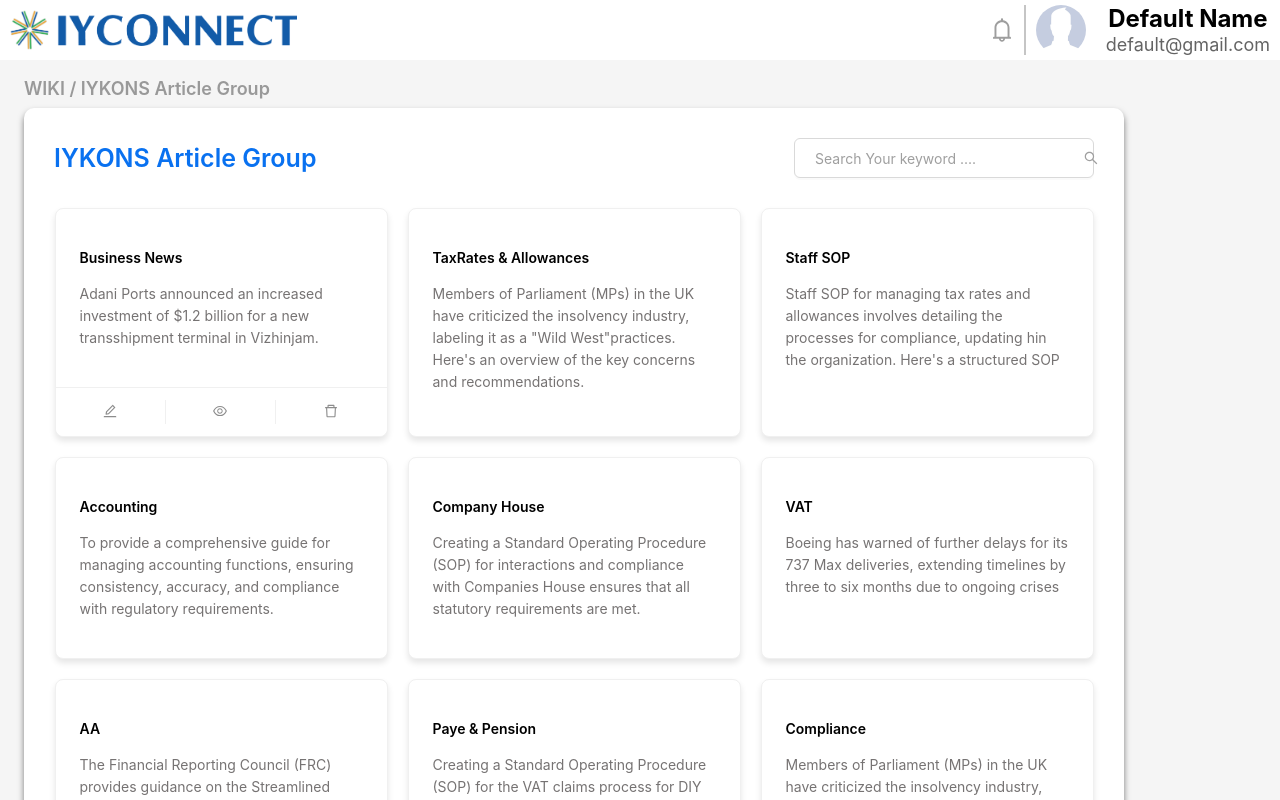
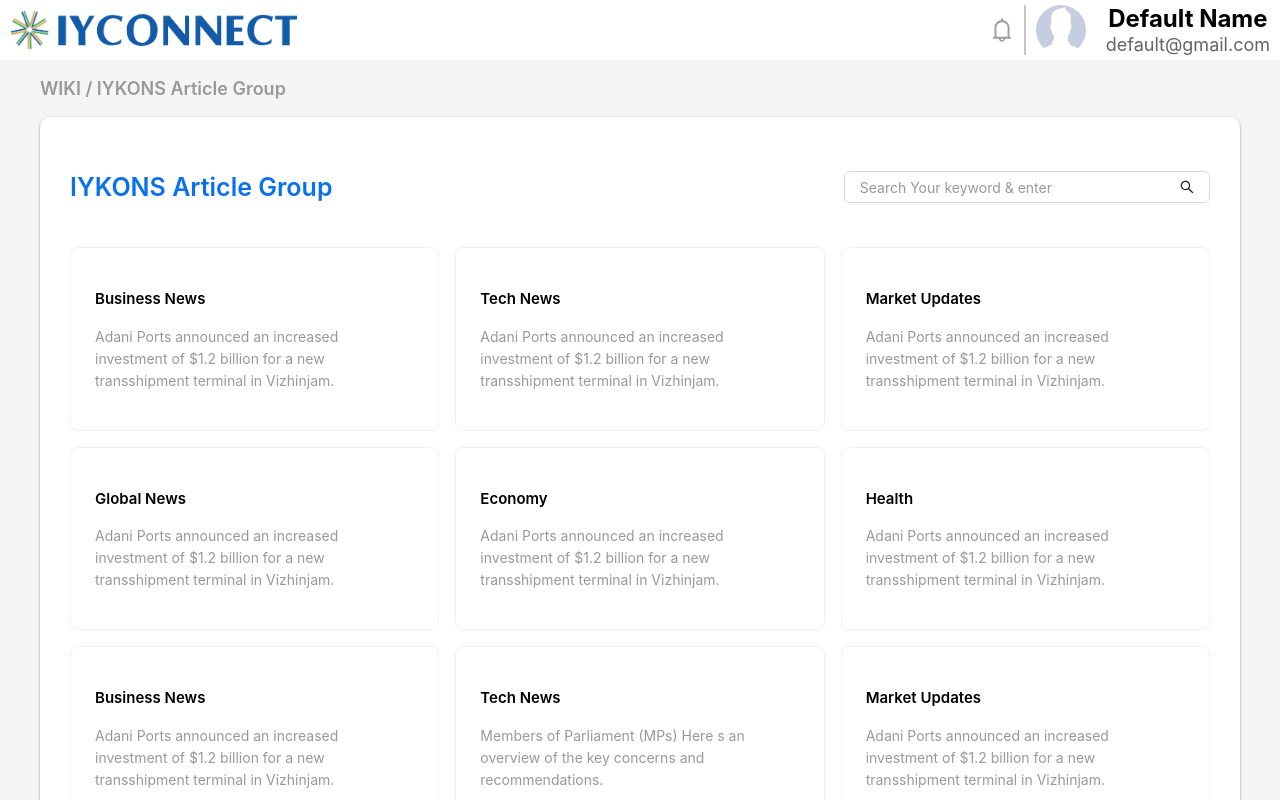
Before and after one commit to YasinduWeerakkody/wikipages, a React (Create React App) app: page /WIKI/IYKONSArticleGroup in a window 1280 px wide. Shown: the top 800 px of the page. Built offline with nearby package versions, Linux system fonts and the light colour scheme.

Commit message:
articl&groups changes

```diff
--- a/package.json
+++ b/package.json
@@ -11,7 +11,7 @@
     "@types/node": "^16.18.104",
     "@types/react": "^18.3.3",
     "@types/react-dom": "^18.3.0",
-    "antd": "^5.20.0",
+    "antd": "^5.20.1",
     "react": "^18.3.1",
     "react-dom": "^18.3.1",
     "react-router-dom": "^6.26.0",
--- a/src/Pages/Articles/Article.css
+++ b/src/Pages/Articles/Article.css
@@ -0,0 +1,60 @@
+/* Responsive Adjustments */
+
+  @media (max-width: 768px) {
+      .back-header {
+        flex-direction: column;
+        align-items: flex-start;
+      }
+
+      .search {
+        margin-left: 0;
+        margin-top: 16px;
+        width: 100%;
+      }
+
+      .Backs {
+        margin-bottom: 16px;
+      }
+    }
+
+/* Card paragraph styles */
+  .par{
+    color: #000000;
+    font-weight: 600;
+    font-size: 15px;
+    text-align: left;
+  }
+  .parOne{
+    text-align: left;
+    color: #999;
+  }
+
+  /* Main Topic - Wiki / Iykons Article */
+  .pu{
+      color: #999;
+      font-weight: 600;
+      font-size: large;
+      text-align: left;
+
+  }
+  /* topic - IYKONS Articles */
+  .Backs{
+    font-weight: 600;
+    color: #0971f0;
+    font-size: 25px;
+  }
+
+    /* Recent Articles Section Styles */
+    .recent{
+    background: #fff;
+    padding: 30px;
+    box-shadow: 0 1px 3px rgba(0, 0, 0, 0.379);
+    border-radius: 10px;
+    }
+
+
+    /* Recent Search buttom Section Styles */
+  .searchsize{
+    margin-right: 15vh;
+    color: #999;
+  }
--- a/src/Pages/Articles/Article.tsx
+++ b/src/Pages/Articles/Article.tsx
@@ -1,82 +1,89 @@
-import React from "react";
-import '../../components/Css/Article_01.css'
+import React, { useState } from "react";
+import '../Articles/Article.css';
 import { SearchOutlined } from "@ant-design/icons";
-import { Button, Layout, Card, Pagination, Row, Col } from "antd";
+import { Button, Layout, Card, Row, Col, Pagination } from "antd";
 import Navbar from "../../components/Navbar/Navbar";
-// import Sidemenu from "./Sidemenu";
-import { EditOutlined, DeleteOutlined, EyeOutlined } from "@ant-design/icons";
 
 
+const { Content } = Layout;
 
-const { Sider, Content } = Layout;
-
-// Define the structure of the data
 interface NewsCard {
   title: string;
   content: string;
 }
 
-// Sample data array
+//Sample data ---------------------------
 const newsCards: NewsCard[] = [
     {  title: "Business News", content: "Adani Ports announced an increased investment of $1.2 billion for a new transshipment terminal in Vizhinjam." },
-    {  title: "Tech News", content: "Members of Parliament (MPs)  Here s an overview of the key concerns and recommendations." },
+    {  title: "Tech News", content: "Adani Ports announced an increased investment of $1.2 billion for a new transshipment terminal in Vizhinjam." },
     {  title: "Market Updates", content: "Adani Ports announced an increased investment of $1.2 billion for a new transshipment terminal in Vizhinjam." },
     {  title: "Global News", content: "Adani Ports announced an increased investment of $1.2 billion for a new transshipment terminal in Vizhinjam." },
     {  title: "Economy", content: "Adani Ports announced an increased investment of $1.2 billion for a new transshipment terminal in Vizhinjam." },
     {  title: "Health", content: "Adani Ports announced an increased investment of $1.2 billion for a new transshipment terminal in Vizhinjam." },
+    {  title: "Business News", content: "Adani Ports announced an increased investment of $1.2 billion for a new transshipment terminal in Vizhinjam." },
+    {  title: "Tech News", content: "Members of Parliament (MPs)  Here s an overview of the key concerns and recommendations." },
+    {  title: "Market Updates", content: "Adani Ports announced an increased investment of $1.2 billion for a new transshipment terminal in Vizhinjam." },
+    {  title: "Business News", content: "Adani Ports announced an increased investment of $1.2 billion for a new transshipment terminal in Vizhinjam." },
+    {  title: "Tech News", content: "Members of Parliament (MPs)  Here s an overview of the key concerns and recommendations." },
+    {  title: "Market Updates", content: "Adani Ports announced an increased investment of $1.2 billion for a new transshipment terminal in Vizhinjam." },
+    {  title: "Business News", content: "Adani Ports announced an increased investment of $1.2 billion for a new transshipment terminal in Vizhinjam." },
+    {  title: "Tech News", content: "Members of Parliament (MPs)  Here s an overview of the key concerns and recommendations." },
+    {  title: "Market Updates", content: "Adani Ports announced an increased investment of $1.2 billion for a new transshipment terminal in Vizhinjam." },
+    {  title: "Business News", content: "Adani Ports announced an increased investment of $1.2 billion for a new transshipment terminal in Vizhinjam." },
+    {  title: "Tech News", content: "Members of Parliament (MPs)  Here s an overview of the key concerns and recommendations." },
+    {  title: "Market Updates", content: "Adani Ports announced an increased investment of $1.2 billion for a new transshipment terminal in Vizhinjam." },
+    {  title: "Business News", content: "Adani Ports announced an increased investment of $1.2 billion for a new transshipment terminal in Vizhinjam." },
+    {  title: "Tech News", content: "Members of Parliament (MPs)  Here s an overview of the key concerns and recommendations." },
+    {  title: "Market Updates", content: "Adani Ports announced an increased investment of $1.2 billion for a new transshipment terminal in Vizhinjam." },
+    {  title: "Business News", content: "Adani Ports announced an increased investment of $1.2 billion for a new transshipment terminal in Vizhinjam." },
+    {  title: "Tech News", content: "Members of Parliament (MPs)  Here s an overview of the key concerns and recommendations." },
+    {  title: "Market Updates", content: "Adani Ports announced an increased investment of $1.2 billion for a new transshipment terminal in Vizhinjam." },
+];
 
-  ];
-// Handle preview, edit, and delete actions
-const handlePreview = (index: number) => {
-  console.log(`Previewing item at index ${index}`);
+const Article: React.FC = () => {
+  const [currentPage, setCurrentPage] = useState(1);
+  const pageSize = 9;
+
+  // Calculate the index range for the current page
+  const startIndex = (currentPage - 1) * pageSize;
+  const endIndex = startIndex + pageSize;
+
+  // Slice the newsCards array to only show the items for the current page
+  const currentCards = newsCards.slice(startIndex, endIndex);
+
+  const handlePageChange = (page: number) => {
+    setCurrentPage(page);
   };
 
-const handleEdit = (index: number) => {
-  console.log(`Editing item at index ${index}`);
-};
-
-const handleDelete = (index: number) => {
-  console.log(`Deleting item at index ${index}`);
-};
-
-const Article: React.FC = () => {
   return (
     <div>
-      {/* -----------header -----------------components */}
-      <Navbar/>
+      {/* top-navbar */}
+      <Navbar />
+      {/* top-navbar */}
 
-      {/* <Layout style={{ minHeight: "100vh" }}>
-        <Sider width={300} className="site-layout-background">
-
-          <Sidemenu/>
-        </Sider>*/}
       <Layout>
         <Content
           style={{
-              padding: "0 24px",
+            padding: "0 40px",
             minHeight: 280,
+            marginBottom: '30px',
           }}
         >
-            <p className="pu"
-            >
-              WIKI / IYKONS Article
-            </p>
-            <div className="artical">
+          <p className="pu">WIKI / IYKONS Article</p>
+
+          <div className="recent">
             <div
               className="back-header"
               style={{ display: "flex", alignItems: "center" }}
             >
-                <p className="Backs">
-                  IYKONS Articles
-                </p>
+              <p className="Backs">IYKONS Article</p>
               <div className="search" style={{ marginLeft: "auto" }}>
-                  <Button className="searchsize">
-                    Search Your keyword ....
+                <Button>
+                  <p className="searchsize">Search Your keyword & enter </p>
                   {<SearchOutlined className="searchbody" />}
                 </Button>
               </div>
             </div>
-              {/* cards */}
             <div
               className="cards"
               style={{
@@ -87,47 +94,35 @@ const Article: React.FC = () => {
                 marginTop: "20px",
               }}
             >
-                <div
-                  className="cardone"
-                  style={{ display: "flex", gap: "20px" }}
-                >
-
-{/* ---------------------------cards -----------------------------------*/}
-
-
               <Row gutter={[16, 16]}>
-      {newsCards.map((news,index) => (
+                {currentCards.map((news, index) => (
                   <Col key={index} xs={24} sm={12} md={8}>
-          <Card
-            className="card_effect"
-            actions={[
-              <EyeOutlined key="preview" onClick={() => handlePreview(index)} />,
-              <EditOutlined key="edit" onClick={() => handleEdit(index)} />,
-              <DeleteOutlined key="delete" onClick={() => handleDelete(index)} />
-            ]}
-          >
+                    <Card>
                       <span className="card_heading">
-              <p>{news.title}</p>
+                        <p className="par">{news.title}</p>
                       </span>
-            <p>{news.content}</p>
+                      <p className="parOne">{news.content}</p>
                     </Card>
                   </Col>
                 ))}
               </Row>
 
+              {/* Pagination component */}
+              <div>
+              <Pagination
+                current={currentPage}
+                pageSize={pageSize}
+                total={newsCards.length}
+                onChange={handlePageChange}
+                style={{ marginTop: '20px' }}
+              />
+              </div>
+              {/* Pagination component */}
 
-
-{/* ---------------------------cards End-----------------------------------*/}
-
-                </div>
-                <div>
-                  <Pagination size="small" total={50} />
-                </div>
             </div>
           </div>
         </Content>
       </Layout>
-      {/* </Layout>*/}
     </div>
   );
 };
--- a/src/Pages/ArticlesGroup/ArticleGroup.css
+++ b/src/Pages/ArticlesGroup/ArticleGroup.css
@@ -0,0 +1,60 @@
+/* Responsive Adjustments */
+
+@media (max-width: 768px) {
+    .back-header {
+      flex-direction: column;
+      align-items: flex-start;
+    }
+
+    .search {
+      margin-left: 0;
+      margin-top: 16px;
+      width: 100%;
+    }
+
+    .Backs {
+      margin-bottom: 16px;
+    }
+  }
+
+/* Card paragraph styles */
+.par{
+  color: #000000;
+  font-weight: 600;
+  font-size: 15px;
+  text-align: left;
+}
+.parOne{
+  text-align: left;
+  color: #999;
+}
+
+/* Main Topic - Wiki / Iykons Article Group */
+.pu{
+    color: #999;
+    font-weight: 600;
+    font-size: large;
+    text-align: left;
+
+}
+/* topic - IYKONS Articles Group */
+.Backs{
+  font-weight: 600;
+  color: #0971f0;
+  font-size: 25px;
+}
+
+  /* Recent Articles Section Styles */
+  .recent{
+  background: #fff;
+  padding: 30px;
+  box-shadow: 0 1px 3px rgba(0, 0, 0, 0.379);
+  border-radius: 10px;
+  }
+
+
+  /* Recent Search buttom Section Styles */
+.searchsize{
+  margin-right: 15vh;
+  color: #999;
+}
--- a/src/Pages/ArticlesGroup/Article_Group.tsx
+++ b/src/Pages/ArticlesGroup/Article_Group.tsx
@@ -1,81 +1,89 @@
-import React from "react";
-import './ArticleGroup.css';
+import React, { useState } from "react";
+import '../ArticlesGroup/ArticleGroup.css';
 import { SearchOutlined } from "@ant-design/icons";
-import { Button, Layout, Card, Pagination } from "antd";
+import { Button, Layout, Card, Row, Col, Pagination } from "antd";
 import Navbar from "../../components/Navbar/Navbar";
-// import Sidemenu from "./Sidemenu";
-import { EditOutlined, DeleteOutlined, EyeOutlined } from "@ant-design/icons";
 
 
+const { Content } = Layout;
 
-const { Sider, Content } = Layout;
-
-// Define the structure of the data
 interface NewsCard {
   title: string;
   content: string;
 }
 
-// Sample data array
+//Sample data ---------------------------
 const newsCards: NewsCard[] = [
-  {
-    title: "Business News",
-    content: "Adani Ports announced an increased investment of $1.2 billion for a new transshipment terminal in Vizhinjam."
-  },
-
+    {  title: "Business News", content: "Adani Ports announced an increased investment of $1.2 billion for a new transshipment terminal in Vizhinjam." },
+    {  title: "Tech News", content: "Adani Ports announced an increased investment of $1.2 billion for a new transshipment terminal in Vizhinjam." },
+    {  title: "Market Updates", content: "Adani Ports announced an increased investment of $1.2 billion for a new transshipment terminal in Vizhinjam." },
+    {  title: "Global News", content: "Adani Ports announced an increased investment of $1.2 billion for a new transshipment terminal in Vizhinjam." },
+    {  title: "Economy", content: "Adani Ports announced an increased investment of $1.2 billion for a new transshipment terminal in Vizhinjam." },
+    {  title: "Health", content: "Adani Ports announced an increased investment of $1.2 billion for a new transshipment terminal in Vizhinjam." },
+    {  title: "Business News", content: "Adani Ports announced an increased investment of $1.2 billion for a new transshipment terminal in Vizhinjam." },
+    {  title: "Tech News", content: "Members of Parliament (MPs)  Here s an overview of the key concerns and recommendations." },
+    {  title: "Market Updates", content: "Adani Ports announced an increased investment of $1.2 billion for a new transshipment terminal in Vizhinjam." },
+    {  title: "Business News", content: "Adani Ports announced an increased investment of $1.2 billion for a new transshipment terminal in Vizhinjam." },
+    {  title: "Tech News", content: "Members of Parliament (MPs)  Here s an overview of the key concerns and recommendations." },
+    {  title: "Market Updates", content: "Adani Ports announced an increased investment of $1.2 billion for a new transshipment terminal in Vizhinjam." },
+    {  title: "Business News", content: "Adani Ports announced an increased investment of $1.2 billion for a new transshipment terminal in Vizhinjam." },
+    {  title: "Tech News", content: "Members of Parliament (MPs)  Here s an overview of the key concerns and recommendations." },
+    {  title: "Market Updates", content: "Adani Ports announced an increased investment of $1.2 billion for a new transshipment terminal in Vizhinjam." },
+    {  title: "Business News", content: "Adani Ports announced an increased investment of $1.2 billion for a new transshipment terminal in Vizhinjam." },
+    {  title: "Tech News", content: "Members of Parliament (MPs)  Here s an overview of the key concerns and recommendations." },
+    {  title: "Market Updates", content: "Adani Ports announced an increased investment of $1.2 billion for a new transshipment terminal in Vizhinjam." },
+    {  title: "Business News", content: "Adani Ports announced an increased investment of $1.2 billion for a new transshipment terminal in Vizhinjam." },
+    {  title: "Tech News", content: "Members of Parliament (MPs)  Here s an overview of the key concerns and recommendations." },
+    {  title: "Market Updates", content: "Adani Ports announced an increased investment of $1.2 billion for a new transshipment terminal in Vizhinjam." },
+    {  title: "Business News", content: "Adani Ports announced an increased investment of $1.2 billion for a new transshipment terminal in Vizhinjam." },
+    {  title: "Tech News", content: "Members of Parliament (MPs)  Here s an overview of the key concerns and recommendations." },
+    {  title: "Market Updates", content: "Adani Ports announced an increased investment of $1.2 billion for a new transshipment terminal in Vizhinjam." },
 ];
 
-// Handle preview, edit, and delete actions
-const handlePreview = (index: number) => {
-  console.log(`Previewing item at index ${index}`);
+const Article_Group: React.FC = () => {
+  const [currentPage, setCurrentPage] = useState(1);
+  const pageSize = 9;
+
+  // Calculate the index range for the current page
+  const startIndex = (currentPage - 1) * pageSize;
+  const endIndex = startIndex + pageSize;
+
+  // Slice the newsCards array to only show the items for the current page
+  const currentCards = newsCards.slice(startIndex, endIndex);
+
+  const handlePageChange = (page: number) => {
+    setCurrentPage(page);
   };
 
-const handleEdit = (index: number) => {
-  console.log(`Editing item at index ${index}`);
-};
-
-const handleDelete = (index: number) => {
-  console.log(`Deleting item at index ${index}`);
-};
-
-const Article_Group: React.FC = () => {
   return (
     <div>
-      {/* -----------header -----------------components */}
-      <Navbar/>
+      {/* top-navbar */}
+      <Navbar />
+      {/* top-navbar */}
 
-      {/* <Layout style={{ minHeight: "100vh" }}>
-        <Sider width={300} className="site-layout-background">
-
-          <Sidemenu/>
-        </Sider>*/}
       <Layout>
         <Content
           style={{
-              padding: "0 24px",
+            padding: "0 40px",
             minHeight: 280,
+            marginBottom: '30px',
           }}
         >
-            <p className="pu"
-            >
-              WIKI / IYKONS Article Group
-            </p>
-            <div className="artical">
+          <p className="pu">WIKI / IYKONS Article Group</p>
+
+          <div className="recent">
             <div
               className="back-header"
               style={{ display: "flex", alignItems: "center" }}
             >
-                <p className="Backs">
-                  IYKONS Article Group
-                </p>
+              <p className="Backs">IYKONS Article Group</p>
               <div className="search" style={{ marginLeft: "auto" }}>
-                  <Button className="searchsize">
-                    Search Your keyword ....
+                <Button>
+                  <p className="searchsize">Search Your keyword & enter </p>
                   {<SearchOutlined className="searchbody" />}
                 </Button>
               </div>
             </div>
-              {/* cards */}
             <div
               className="cards"
               style={{
@@ -86,150 +94,35 @@ const Article_Group: React.FC = () => {
                 marginTop: "20px",
               }}
             >
-                <div
-                  className="cardone"
-                  style={{ display: "flex", gap: "20px" }}
-                >
-     {/* <Card title="Card title" bordered={false} style={{ width: 300 }}>
-    <p>Card content</p>
-    <p>Card content</p>
-    <p>Card content</p>
-  </Card> */}
-
-
-
-{/* ---------------------------cards -----------------------------------*/}
-
-
-{/* {newsCards.map((news, index) => (
-        <Card key={index} className="card_effect">
+              <Row gutter={[16, 16]}>
+                {currentCards.map((news, index) => (
+                  <Col key={index} xs={24} sm={12} md={8}>
+                    <Card>
                       <span className="card_heading">
                         <p className="par">{news.title}</p>
                       </span>
-          <p>{news.content}</p>
+                      <p className="parOne">{news.content}</p>
                     </Card>
-      ))} */}
+                  </Col>
+                ))}
+              </Row>
 
+              {/* Pagination component */}
+              <div>
+              <Pagination
+                current={currentPage}
+                pageSize={pageSize}
+                total={newsCards.length}
+                onChange={handlePageChange}
+                style={{ marginTop: '20px' }}
+              />
+              </div>
+              {/* Pagination component */}
 
-{newsCards.map((news, index) => (
-        <Card
-          key={index}
-          className="card_effect"
-          actions={[
-            <EditOutlined key="edit" onClick={() => handleEdit(index)} />,
-            <EyeOutlined key="preview" onClick={() => handlePreview(index)} />,
-            <DeleteOutlined key="delete" onClick={() => handleDelete(index)} />
-          ]}
-        >
-          <span className="card_heading">
-            <p className="par">{news.title}</p>
-          </span>
-          <p>{news.content}</p>
-        </Card>
-      ))}
-
-
-
-{/* ---------------------------cards -----------------------------------*/}
-
-                  {/* <Card className="card_effect">
-                    <span className="card_heading"><p className="par">Buisness News</p></span>
-                    <p>
-                      Adani Ports Investment: Adani Ports announced an increased
-                      investment of $1.2 billion for a new transshipment
-                      terminal in Vizhinjam.
-                    </p>
-                  </Card> */}
-
-                  <Card className="card_effect">
-                    <span className="card_heading"><p className="par">TaxRates & Allowances</p></span>
-                    <p>
-                      Members of Parliament (MPs) in the UK have criticized the
-                      insolvency industry, labeling it as a "Wild
-                      West"practices. Here's an overview of the key concerns and
-                      recommendations.
-                    </p>
-                  </Card>
-
-                  <Card className="card_effect">
-                    <span className="card_heading"><p className="par">Staff SOP</p></span>
-                    <p>
-                      Staff SOP for managing tax rates and allowances involves
-                      detailing the processes for compliance, updating hin the
-                      organization. Here's a structured SOP
-                    </p>
-                  </Card>
-                </div>
-
-                <div
-                  className="cardone"
-                  style={{ display: "flex", gap: "20px" }}
-                >
-                  <Card className="card_effect">
-                    <span className="card_heading"><p className="par"> Accounting</p></span>
-                    <p>
-                      To provide a comprehensive guide for managing accounting
-                      functions, ensuring consistency, accuracy, and compliance
-                      with regulatory requirements.
-                    </p>
-                  </Card>
-
-                  <Card className="card_effect">
-                    <span className="card_heading"><p className="par">Company House</p></span>
-                    <p>
-                      Creating a Standard Operating Procedure (SOP) for
-                      interactions and compliance with Companies House ensures
-                      that all statutory requirements are met.
-                    </p>
-                  </Card>
-                  <Card className="card_effect">
-                    <span className="card_heading"><p className="par">VAT</p></span>
-                    <p>
-                      Boeing has warned of further delays for its 737 Max
-                      deliveries, extending timelines by three to six months due
-                      to ongoing crises
-                    </p>
-                  </Card>
-                </div>
-                <div
-                  className="cardone"
-                  style={{ display: "flex", gap: "20px" }}
-                >
-                  <Card className="card_effect">
-                    <span className="card_heading"><p className="par">AA</p></span>
-                    <p>
-                      The Financial Reporting Council (FRC) provides guidance on
-                      the Streamlined Energy and Carbon Reporting (SECR)
-                      framework.
-                    </p>
-                  </Card>
-
-                  <Card className="card_effect">
-                    <span className="card_heading"><p className="par">Paye & Pension</p></span>
-                    <p>
-                      Creating a Standard Operating Procedure (SOP) for the VAT
-                      claims process for DIY housebuilding is crucial for
-                      ensuring consistency, accuracy, and compliance.
-                    </p>
-                  </Card>
-
-                  <Card className="card_effect">
-                    <span className="card_heading"><p className="par">Compliance</p></span>
-                    <p>
-                      Members of Parliament (MPs) in the UK have criticized the
-                      insolvency industry, labeling it as a "Wild
-                      West"practices. Here's an overview of the key concerns a.
-                    </p>
-                  </Card>
-                </div>
-                <div>
-                  <Pagination size="small" total={50} />
-                </div>
             </div>
           </div>
         </Content>
       </Layout>
-      {/* </Layout> */}
     </div>
   );
 };
--- a/src/Pages/Wiki/Wiki.tsx
+++ b/src/Pages/Wiki/Wiki.tsx
@@ -43,6 +43,7 @@ const Wiki: React.FC = () => {
         <Layout style={{ padding: '24px' }}>
           <Content className="content">
             <p className='topic1'>WIKI</p>
+
             <div className="recent-articles">
               <div className="article-box1">
                 <h1>IYKONS WIKI</h1>
--- a/src/components/Sidemenu.tsx
+++ b/src/components/Sidemenu.tsx
@@ -83,4 +83,4 @@ const Sidemenu: React.FC = () => {
   );
 };
 
-// export default Sidemenu;
+export default Sidemenu;
--- a/src/index.tsx
+++ b/src/index.tsx
@@ -2,7 +2,6 @@ import React from 'react';
 import ReactDOM from 'react-dom/client';
 import './index.css';
 import App from './App';
-
 
 const root = ReactDOM.createRoot(
   document.getElementById('root') as HTMLElement
```
Also changed, not shown: 1 other file (tests, documents, lock files or other folders). Lines whose indentation alone changed are shown as unchanged.
